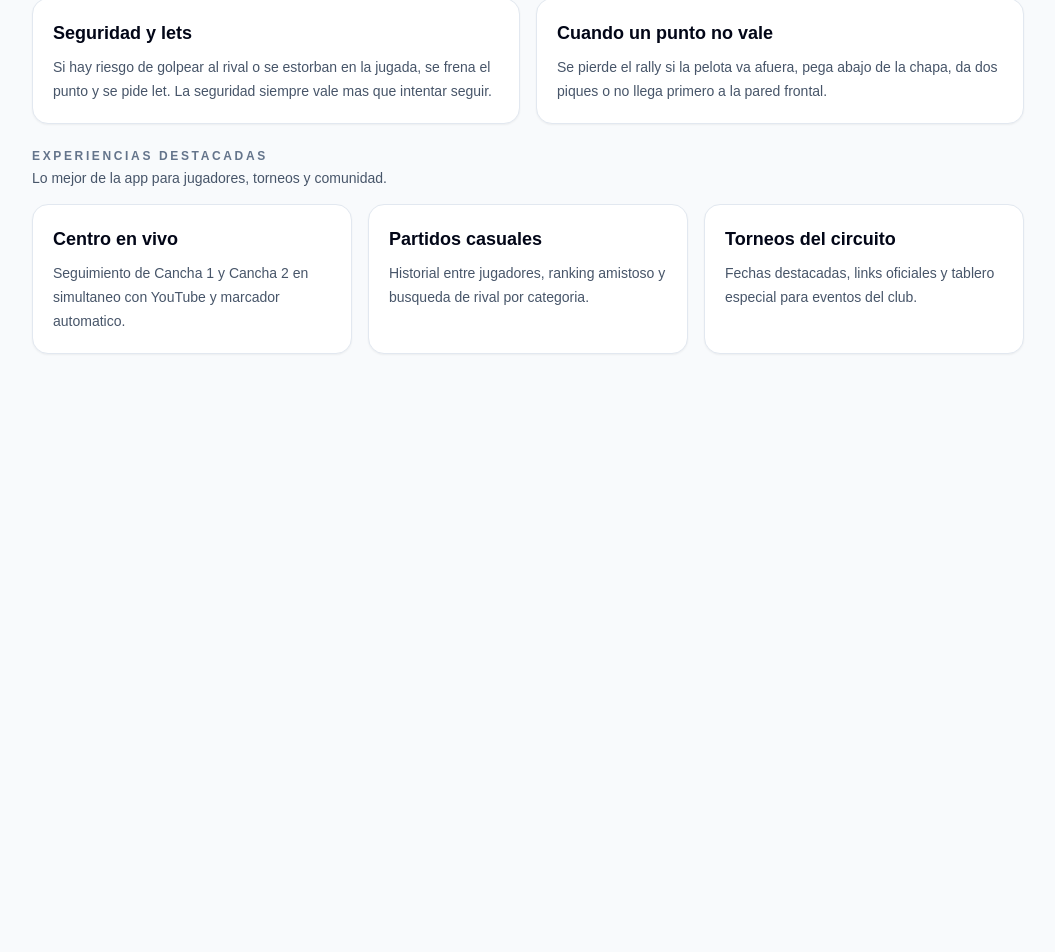
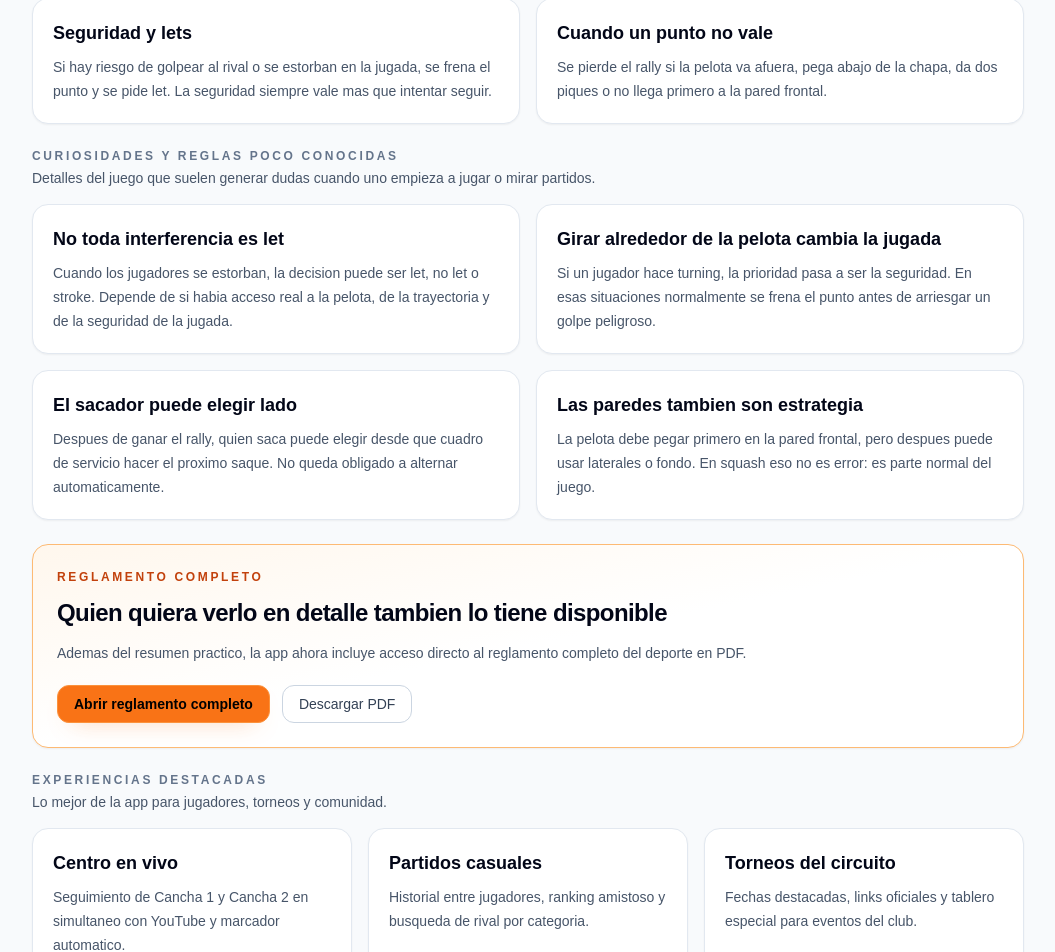
Before and after one commit to DestroMdy/Squash-Reservas, a Next.js app: page /club in a window 1280 px wide. Shown: the part 1251-2203 px from the top of the page, without its empty margins (112-1167 px from the left). Before the commit the page ends 1629 px from the top, so only its background shows below. Built offline with nearby package versions, Linux system fonts and the light colour scheme; no server answers.

Commit message:
Add full squash rules access on club page

```diff
--- a/src/app/club/page.tsx
+++ b/src/app/club/page.tsx
@@ -2,7 +2,12 @@
 
 import Link from "next/link";
 import { SectionTitle } from "@/components/SectionTitle";
-import { clubHighlights, clubRules, squashRules } from "@/lib/club-content";
+import {
+  clubHighlights,
+  clubRules,
+  squashRuleCuriosities,
+  squashRules
+} from "@/lib/club-content";
 
 export default function ClubPage() {
   return (
@@ -85,6 +90,57 @@ export default function ClubPage() {
       <section className="space-y-4">
         <div>
           <p className="text-xs font-semibold uppercase tracking-[0.22em] text-slate-500">
+            Curiosidades y reglas poco conocidas
+          </p>
+          <p className="mt-1 text-sm text-slate-600">
+            Detalles del juego que suelen generar dudas cuando uno empieza a jugar o mirar partidos.
+          </p>
+        </div>
+
+        <div className="grid gap-4 md:grid-cols-2">
+          {squashRuleCuriosities.map((rule) => (
+            <article key={rule.title} className="card rounded-2xl p-5">
+              <h3 className="text-lg font-semibold text-slate-950">{rule.title}</h3>
+              <p className="mt-2 text-sm leading-6 text-slate-600">
+                {rule.description}
+              </p>
+            </article>
+          ))}
+        </div>
+      </section>
+
+      <section className="card rounded-2xl border-orange-300 bg-gradient-to-br from-orange-50 via-white to-white p-6">
+        <p className="text-xs font-semibold uppercase tracking-[0.22em] text-orange-700">
+          Reglamento completo
+        </p>
+        <h2 className="mt-3 text-2xl font-black tracking-tight text-slate-950">
+          Quien quiera verlo en detalle tambien lo tiene disponible
+        </h2>
+        <p className="mt-3 max-w-3xl text-sm leading-6 text-slate-600">
+          Ademas del resumen practico, la app ahora incluye acceso directo al reglamento completo del deporte en PDF.
+        </p>
+        <div className="mt-5 flex flex-wrap gap-3">
+          <a
+            href="/docs/reglamento-squash.pdf"
+            target="_blank"
+            rel="noreferrer"
+            className="btn-accent"
+          >
+            Abrir reglamento completo
+          </a>
+          <a
+            href="/docs/reglamento-squash.pdf"
+            download
+            className="btn-secondary"
+          >
+            Descargar PDF
+          </a>
+        </div>
+      </section>
+
+      <section className="space-y-4">
+        <div>
+          <p className="text-xs font-semibold uppercase tracking-[0.22em] text-slate-500">
             Experiencias destacadas
           </p>
           <p className="mt-1 text-sm text-slate-600">
--- a/src/lib/club-content.ts
+++ b/src/lib/club-content.ts
@@ -54,6 +54,29 @@ export const squashRules = [
   }
 ];
 
+export const squashRuleCuriosities = [
+  {
+    title: "No toda interferencia es let",
+    description:
+      "Cuando los jugadores se estorban, la decision puede ser let, no let o stroke. Depende de si habia acceso real a la pelota, de la trayectoria y de la seguridad de la jugada."
+  },
+  {
+    title: "Girar alrededor de la pelota cambia la jugada",
+    description:
+      "Si un jugador hace turning, la prioridad pasa a ser la seguridad. En esas situaciones normalmente se frena el punto antes de arriesgar un golpe peligroso."
+  },
+  {
+    title: "El sacador puede elegir lado",
+    description:
+      "Despues de ganar el rally, quien saca puede elegir desde que cuadro de servicio hacer el proximo saque. No queda obligado a alternar automaticamente."
+  },
+  {
+    title: "Las paredes tambien son estrategia",
+    description:
+      "La pelota debe pegar primero en la pared frontal, pero despues puede usar laterales o fondo. En squash eso no es error: es parte normal del juego."
+  }
+];
+
 export const clubHighlights = [
   {
     title: "Centro en vivo",
```
Also changed, not shown: 1 other file (tests, documents, lock files or other folders).
